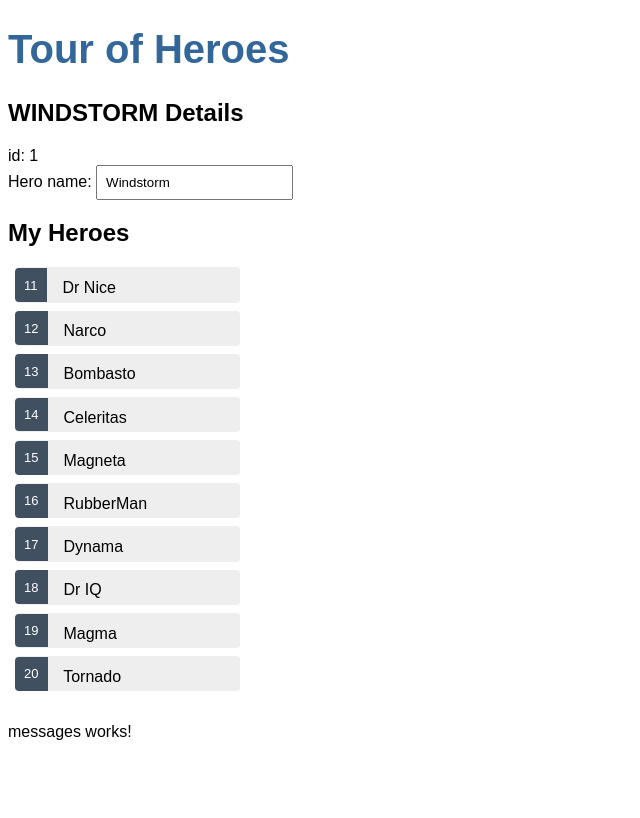
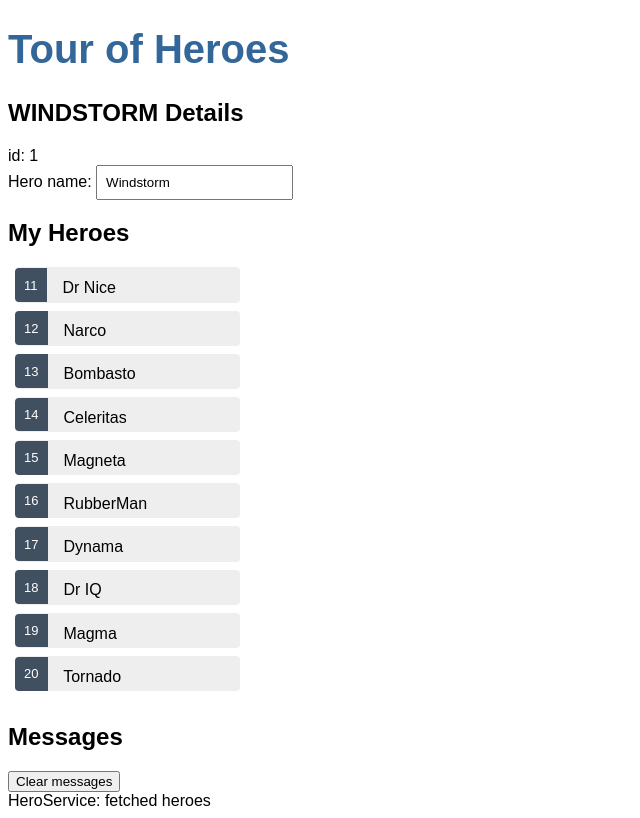
Before and after one commit to efsiul/angular-tour-of-heroes, an Angular app: page / in a window 1280 px wide. Shown: the whole page, without its empty margins (0-640 px from the left). Built offline with nearby package versions, Linux system fonts and the light colour scheme.

Commit message:
Se termina parte 4 de tutorial, con la implementación de mensajes adicionales en heroes.component.ts

```diff
--- a/src/app/messages/messages.component.html
+++ b/src/app/messages/messages.component.html
@@ -1 +1,8 @@
-<p>messages works!</p>
+<div *ngIf="messageService.messages.length">
+
+  <h2>Messages</h2>
+  <button class="clear"
+          (click)="messageService.clear()">Clear messages</button>
+  <div *ngFor='let message of messageService.messages'> {{message}} </div>
+
+</div>
--- a/src/app/messages/messages.component.ts
+++ b/src/app/messages/messages.component.ts
@@ -1,5 +1,5 @@
 import { Component, OnInit } from '@angular/core';
-
+import { MessageService } from '../message.service';
 @Component({
   selector: 'app-messages',
   templateUrl: './messages.component.html',
@@ -7,7 +7,8 @@ import { Component, OnInit } from '@angular/core';
 })
 export class MessagesComponent implements OnInit {
 
-  constructor() { }
+  constructor(public messageService: MessageService) { }
+
 
   ngOnInit(): void {
   }
```
Also changed, not shown: src/app/heroes/heroes.component.ts (+6 -4 lines).
